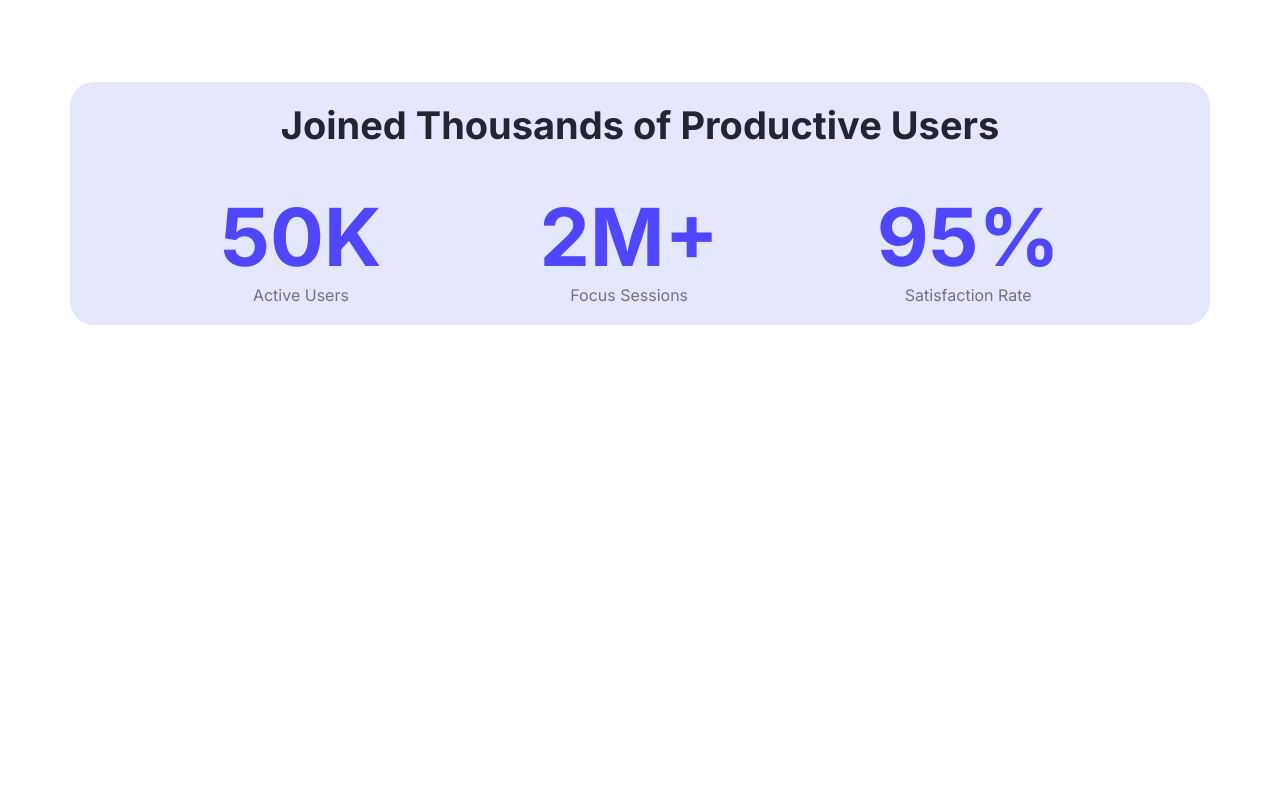
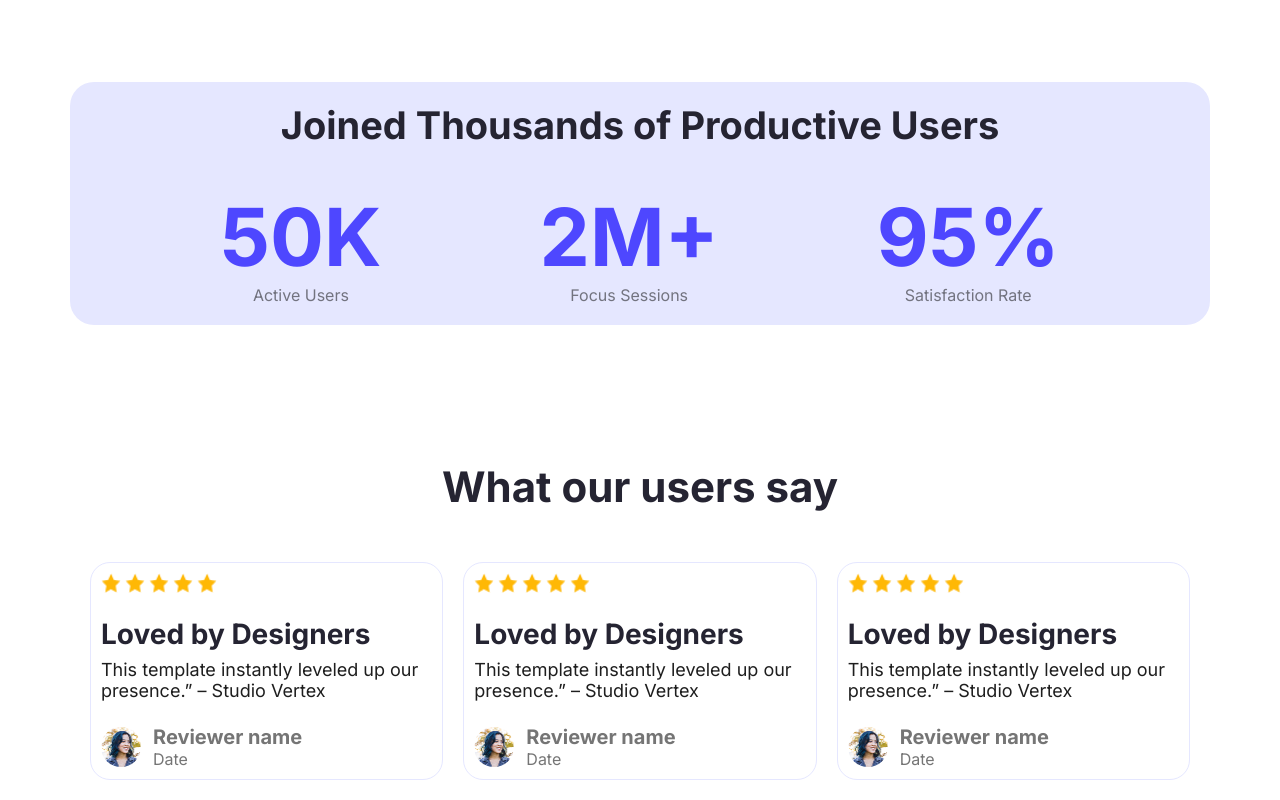
Before and after one commit to somrat350/First-Assignment, a plain HTML site: page index.html in a window 1280 px wide. Shown: the part 1118-1918 px from the top of the page. Before the commit the page ends 1443 px from the top, so only its background shows below. Drawn offline with Linux system fonts and the light colour scheme.

Commit message:
complete feedback section design

```diff
--- a/css/style.css
+++ b/css/style.css
@@ -190,3 +190,91 @@ header .hero {
 .count span {
   color: rgba(0, 0, 0, 0.5);
 }
+
+
+
+
+
+
+
+
+
+/* -----Feedback----- */
+.feedback {
+  margin-top: 116px;
+
+  display: flex;
+  flex-direction: column;
+  justify-content: center;
+  align-items: center;
+  gap: 50px;
+}
+
+.feedback .title {
+  color: var(--secondaryColor);
+  font-size: 42px;
+  font-weight: bold;
+}
+
+.feedback .card-container {
+  display: flex;
+  justify-content: space-between;
+  align-items: center;
+  gap: 20px;
+}
+
+.card {
+  display: flex;
+  flex-direction: column;
+  justify-content: center;
+  gap: 24px;
+
+  border: 1px solid #e5e7ff;
+  border-radius: 20px;
+  padding: 10px;
+}
+
+.card .star {
+  display: flex;
+  gap: 4px;
+}
+
+.star img {
+  width: 20px;
+  height: 20px;
+}
+
+.card-text h6 {
+  color: var(--secondaryColor);
+  font-size: 28px;
+  font-weight: bold;
+}
+
+.card-text p {
+  font-size: 18px;
+  color: #1e1e1e;
+  margin-top: 8px;
+}
+
+.card .author {
+  display: flex;
+  align-items: center;
+  gap: 12px;
+}
+
+.author img {
+  width: 40px;
+  height: 40px;
+  border-radius: 50%;
+}
+
+.author-detail h6 {
+  color: #757575;
+  font-size: 20px;
+  font-weight: bold;
+}
+
+.author-detail span {
+  color: #757575;
+  font-size: 16px;
+}
--- a/index.html
+++ b/index.html
@@ -64,6 +64,94 @@
         </div>
       </section>
 
+      <!-- Feedback section -->
+      <section class="container feedback">
+        <h6 class="title">What our users say</h6>
+
+        <div class="card-container">
+
+          <div class="card">
+            <div class="star">
+              <img src="Assets/icon-star.png" alt="" />
+              <img src="Assets/icon-star.png" alt="" />
+              <img src="Assets/icon-star.png" alt="" />
+              <img src="Assets/icon-star.png" alt="" />
+              <img src="Assets/icon-star.png" alt="" />
+            </div>
+
+            <div class="card-text">
+              <h6>Loved by Designers</h6>
+              <p>
+                This template instantly leveled up our presence.” – Studio
+                Vertex
+              </p>
+            </div>
+
+            <div class="author">
+              <img src="Assets/avatar.png" alt="" />
+              <div class="author-detail">
+                <h6>Reviewer name</h6>
+                <span>Date</span>
+              </div>
+            </div>
+          </div>
+
+          <div class="card">
+            <div class="star">
+              <img src="Assets/icon-star.png" alt="" />
+              <img src="Assets/icon-star.png" alt="" />
+              <img src="Assets/icon-star.png" alt="" />
+              <img src="Assets/icon-star.png" alt="" />
+              <img src="Assets/icon-star.png" alt="" />
+            </div>
+
+            <div class="card-text">
+              <h6>Loved by Designers</h6>
+              <p>
+                This template instantly leveled up our presence.” – Studio
+                Vertex
+              </p>
+            </div>
+
+            <div class="author">
+              <img src="Assets/avatar.png" alt="" />
+              <div class="author-detail">
+                <h6>Reviewer name</h6>
+                <span>Date</span>
+              </div>
+            </div>
+          </div>
+
+          <div class="card">
+            <div class="star">
+              <img src="Assets/icon-star.png" alt="" />
+              <img src="Assets/icon-star.png" alt="" />
+              <img src="Assets/icon-star.png" alt="" />
+              <img src="Assets/icon-star.png" alt="" />
+              <img src="Assets/icon-star.png" alt="" />
+            </div>
+
+            <div class="card-text">
+              <h6>Loved by Designers</h6>
+              <p>
+                This template instantly leveled up our presence.” – Studio
+                Vertex
+              </p>
+            </div>
+
+            <div class="author">
+              <img src="Assets/avatar.png" alt="" />
+              <div class="author-detail">
+                <h6>Reviewer name</h6>
+                <span>Date</span>
+              </div>
+            </div>
+          </div>
+
+        </div>
+
+      </section>
+
      </main>
 </body>
 </html>
```
